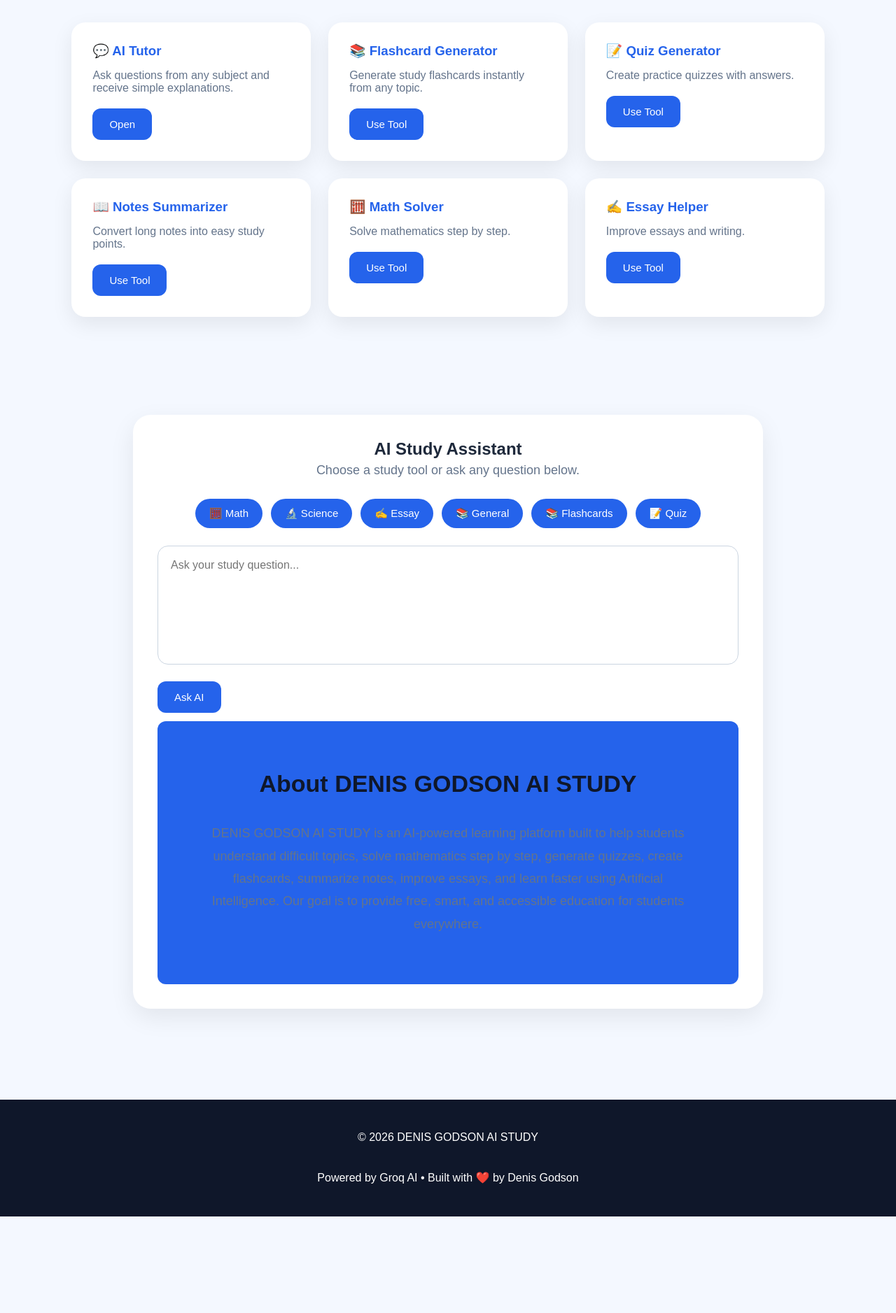
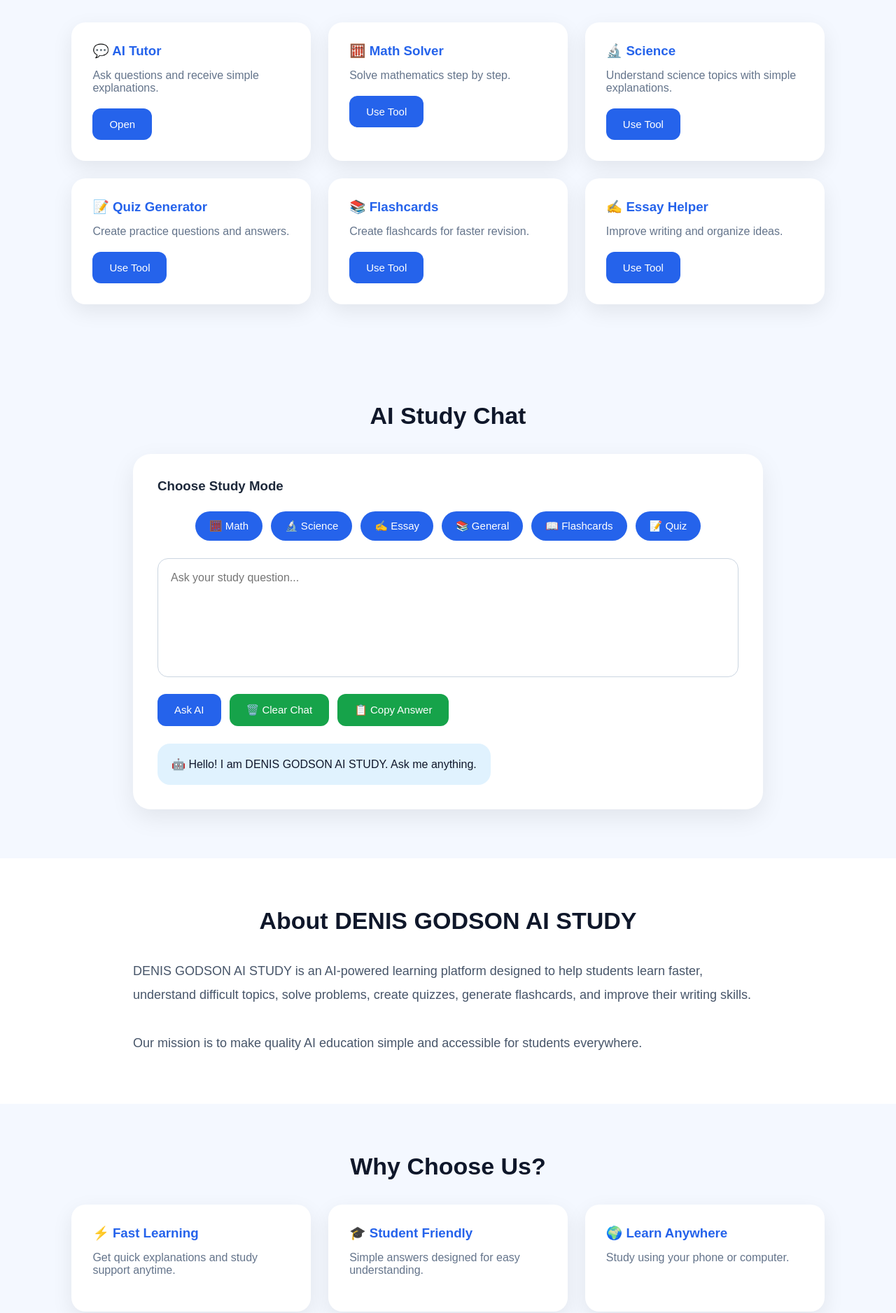
Before and after one commit to denisgodson234/denis-ai, a website: page index.html in a window 1280 px wide. Shown: the part 623-2500 px from the top of the page at 70% size. Before the commit the page ends 2362 px from the top, so only its background shows below. Drawn offline with Linux system fonts and the light colour scheme.

Commit message:
Add files via upload

```diff
--- a/index.html
+++ b/index.html
@@ -15,33 +15,53 @@
 
 </head>
 
+
 <body>
 
+
 <header class="navbar">
+
 
 <div class="logo">
 
 <img src="logo.png" alt="DENIS GODSON AI STUDY Logo">
 
-<span>DENIS GODSON AI STUDY</span>
+<span>
+DENIS GODSON AI STUDY
+</span>
 
 </div>
 
+
+
 <nav>
 
-<a href="#">Home</a>
+<a href="#">
+Home
+</a>
 
-<a href="#dashboard">Dashboard</a>
+<a href="#dashboard">
+Dashboard
+</a>
 
-<a href="#chat">AI Chat</a>
+<a href="#chat">
+AI Chat
+</a>
 
-<a href="#about">About</a>
+<a href="#about">
+About
+</a>
 
 </nav>
 
+
 </header>
 
+
+
+
 <section class="hero">
+
 
 <h1>
 
@@ -53,31 +73,29 @@
 
 </h1>
 
+
 <p>
 
 Your intelligent study companion powered by Artificial Intelligence.
 
-Study smarter.
-
-Solve assignments.
-
-Generate quizzes.
-
-Master every subject.
+Study smarter. Solve assignments. Generate quizzes. Master every subject.
 
 </p>
 
+
+
 <div class="hero-buttons">
+
 
 <a href="#dashboard">
 
 <button>
-
 Start Learning
-
 </button>
 
 </a>
+
+
 
 <a href="#chat">
 
@@ -89,47 +107,130 @@
 
 </a>
 
+
 </div>
+
 
 </section>
 
+
+
+
 <section id="dashboard" class="features">
 
+
 <h2>
+AI Learning Dashboard
+</h2>
 
-AI Learning Dashboard
 
-</h2>
 
 <div class="cards">
 
+
 <div class="card">
 
-<h3>💬 AI Tutor</h3>
+<h3>
+💬 AI Tutor
+</h3>
+
 
 <p>
-
-Ask questions from any subject and receive simple explanations.
-
+Ask questions and receive simple explanations.
 </p>
 
-<button onclick="document.getElementById('chat').scrollIntoView({behavior:'smooth'})">
+
+<button onclick="document.getElementById('chat').scrollIntoView()">
 
 Open
 
 </button>
 
+
+</div>
+
+
+
+<div class="card">
+
+<h3>
+🧮 Math Solver
+</h3>
+
+
+<p>
+Solve mathematics step by step.
+</p>
+
+
+<button onclick="setSubject('Math')">
+
+Use Tool
+
+</button>
+
+
 </div>
 
 <div class="card">
 
-<h3>📚 Flashcard Generator</h3>
+<h3>
+🔬 Science
+</h3>
+
 
 <p>
+Understand science topics with simple explanations.
+</p>
 
-Generate study flashcards instantly from any topic.
 
+<button onclick="setSubject('Science')">
+
+Use Tool
+
+</button>
+
+
+</div>
+
+
+
+
+<div class="card">
+
+<h3>
+📝 Quiz Generator
+</h3>
+
+
+<p>
+Create practice questions and answers.
 </p>
+
+
+<button onclick="setSubject('Quiz Generator')">
+
+Use Tool
+
+</button>
+
+
+</div>
+
+
+
+
+<div class="card">
+
+<h3>
+📚 Flashcards
+</h3>
+
+
+<p>
+Create flashcards for faster revision.
+</p>
+
 
 <button onclick="setSubject('Flashcard Generator')">
 
@@ -137,70 +238,23 @@
 
 </button>
 
+
 </div>
+
+
+
 
 <div class="card">
 
-<h3>📝 Quiz Generator</h3>
+<h3>
+✍️ Essay Helper
+</h3>
+
 
 <p>
-
-Create practice quizzes with answers.
-
+Improve writing and organize ideas.
 </p>
 
-<button onclick="setSubject('Quiz Generator')">
-
-Use Tool
-
-</button>
-
-</div>
-
-<div class="card">
-
-<h3>📖 Notes Summarizer</h3>
-
-<p>
-
-Convert long notes into easy study points.
-
-</p>
-
-<button onclick="setSubject('Summarizer')">
-
-Use Tool
-
-</button>
-
-</div>
-<div class="card">
-
-<h3>🧮 Math Solver</h3>
-
-<p>
-
-Solve mathematics step by step.
-
-</p>
-
-<button onclick="setSubject('Math')">
-
-Use Tool
-
-</button>
-
-</div>
-
-<div class="card">
-
-<h3>✍️ Essay Helper</h3>
-
-<p>
-
-Improve essays and writing.
-
-</p>
 
 <button onclick="setSubject('Essay Writing')">
 
@@ -208,58 +262,108 @@
 
 </button>
 
+
 </div>
+
+
 
 </div>
 
 </section>
 
-<section id="chat" class="hero">
+
+
+
+
+
+<section id="chat" class="features">
+
+
+<h2>
+
+AI Study Chat
+
+</h2>
+
+
+
 
 <div class="chat-card">
 
-<h2>AI Study Assistant</h2>
 
-<p>
 
-Choose a study tool or ask any question below.
+<h3>
 
-</p>
+Choose Study Mode
+
+</h3>
+
+
 
 <div class="subjects">
 
+
 <button class="subject-btn" onclick="setSubject('Math')">
+
 🧮 Math
+
 </button>
 
+
+
 <button class="subject-btn" onclick="setSubject('Science')">
+
 🔬 Science
+
 </button>
 
+
+
 <button class="subject-btn" onclick="setSubject('Essay Writing')">
+
 ✍️ Essay
+
 </button>
 
+
+
 <button class="subject-btn" onclick="setSubject('General Study')">
+
 📚 General
+
 </button>
 
+
+
 <button class="subject-btn" onclick="setSubject('Flashcard Generator')">
-📚 Flashcards
+
+📖 Flashcards
+
 </button>
 
+
+
 <button class="subject-btn" onclick="setSubject('Quiz Generator')">
+
 📝 Quiz
+
 </button>
+
+
 
 </div>
 
-<textarea
-id="question"
-placeholder="Ask your study question...">
-</textarea>
+
+
+
+
+<textarea id="question" placeholder="Ask your study question..."></textarea>
+
+
+
 
 <div class="buttons">
+
 
 <button id="askBtn">
 
@@ -267,8 +371,50 @@
 
 </button>
 
-<button id="clear
+
+
+<button id="clearBtn" class="secondary-btn">
+
+🗑️ Clear Chat
+
+</button>
+
+
+
+<button id="copyBtn" class="secondary-btn">
+
+📋 Copy Answer
+
+</button>
+
+
+</div>
+
+
+
+
+
+<div id="chatArea">
+
+
+<div class="message ai">
+
+🤖 Hello! I am DENIS GODSON AI STUDY. Ask me anything.
+
+</div>
+
+
+</div>
+
+
+
+</div>
+
+
+</section>
+
 <section id="about" class="features">
+
 
 <h2>
 
@@ -276,31 +422,120 @@
 
 </h2>
 
-<p style="max-width:900px;margin:auto;line-height:1.8;">
 
-DENIS GODSON AI STUDY is an AI-powered learning platform built to help students understand difficult topics, solve mathematics step by step, generate quizzes, create flashcards, summarize notes, improve essays, and learn faster using Artificial Intelligence.
 
-Our goal is to provide free, smart, and accessible education for students everywhere.
+<p>
+
+DENIS GODSON AI STUDY is an AI-powered learning platform designed to help students learn faster, understand difficult topics, solve problems, create quizzes, generate flashcards, and improve their writing skills.
+
+<br><br>
+
+Our mission is to make quality AI education simple and accessible for students everywhere.
 
 </p>
 
+
+
 </section>
 
+
+
+
+
+<section class="features">
+
+
+<h2>
+
+Why Choose Us?
+
+</h2>
+
+
+
+<div class="cards">
+
+
+
+<div class="card">
+
+<h3>
+⚡ Fast Learning
+</h3>
+
+<p>
+Get quick explanations and study support anytime.
+</p>
+
+</div>
+
+
+
+
+<div class="card">
+
+<h3>
+🎓 Student Friendly
+</h3>
+
+<p>
+Simple answers designed for easy understanding.
+</p>
+
+</div>
+
+
+
+
+<div class="card">
+
+<h3>
+🌍 Learn Anywhere
+</h3>
+
+<p>
+Study using your phone or computer.
+</p>
+
+</div>
+
+
+
+</div>
+
+
+</section>
+
+
+
+
+
+
 <footer>
+
 
 <p>
 
 © 2026 DENIS GODSON AI STUDY
 
-<br><br>
+</p>
 
-Powered by Groq AI • Built with ❤️ by Denis Godson
+
+<p>
+
+Powered by AI • Built by Denis Godson
 
 </p>
 
+
 </footer>
 
+
+
+
+
 <script src="script.js"></script>
+
 
 </body>
 
```
Also changed, not shown: server.js (+49 -46 lines).
